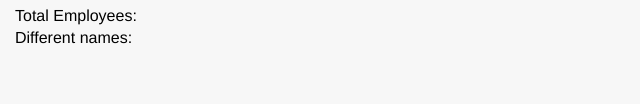
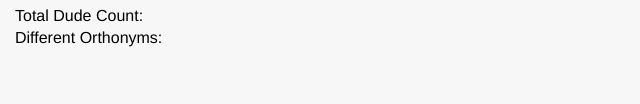
Before and after one commit to johmes/SDA2021, a plain HTML site: page index.html in a window 1280 px wide. Shown: the part 646-750 px from the top of the page, 0-640 px from the left. Drawn offline with nearby package versions, Linux system fonts and the light colour scheme; no server answers.

Commit message:
Update index.html

```diff
--- a/index.html
+++ b/index.html
@@ -24,6 +24,7 @@ And most important, have fun! -->
     <div class="main">
       <h1>Work Group App <span>| SDA2021</span></h1>
       <hr style="margin-bottom: 15px;">
+      <!-- Search for names. Part of REQUIREMENT #4 -->
       <div>
         <label for="find_name">Search</label>
         <br>
@@ -32,17 +33,19 @@ And most important, have fun! -->
       <div class="chooseOrder">
         <label for="sort">Order by</label>
         <br>
+        <!-- Change order of the names. Part of REQUIREMENT #1 and #2 -->
         <select name="sort" id="listOrder" onchange="changeOrder(this)">
           <option value="Amount">Most popular first</option>
           <option value="Alphabet">Alphabetical order</option>
           <option value="Default">Default</option>
         </select>
       </div>
-      <!-- This is where the list of names is displayed -->
+      <!-- This is where the names are displayed. -->
       <ul id="list"></ul>
-      <!-- Display total amount of names -->
-      <p id="totalNames">Total Employees: </p>
-      <p id="differentNames">Different names: </p>
+      <!-- Display total employee count and how many different names there is.
+      Part of REQUIREMENT #3 -->
+      <p id="totalNames">Total Dude Count: </p>
+      <p id="differentNames">Different Orthonyms: </p>
       <p id="contact"><a href="mailto:johannesmensalo@gmail.com?subject=NameApp">Developer Johannes Mensalo</a>
       </p>
     </div>
```
